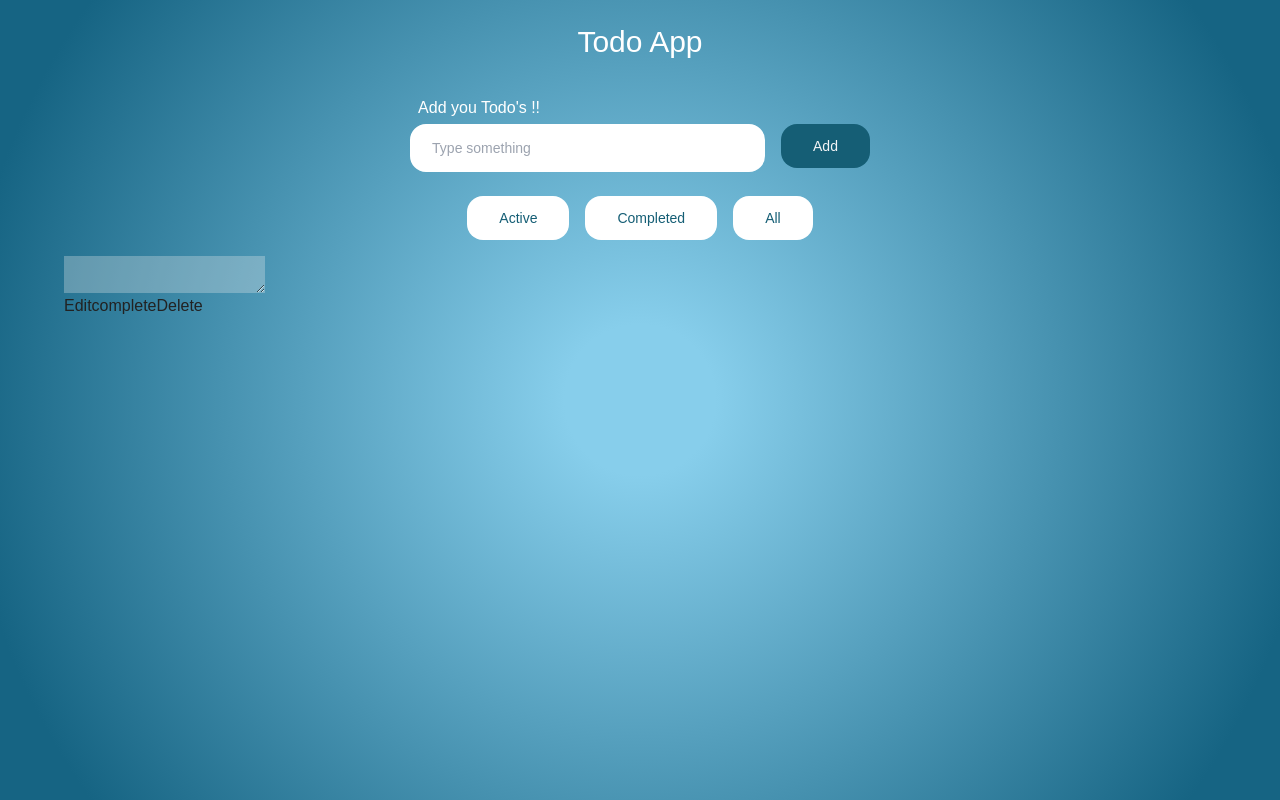
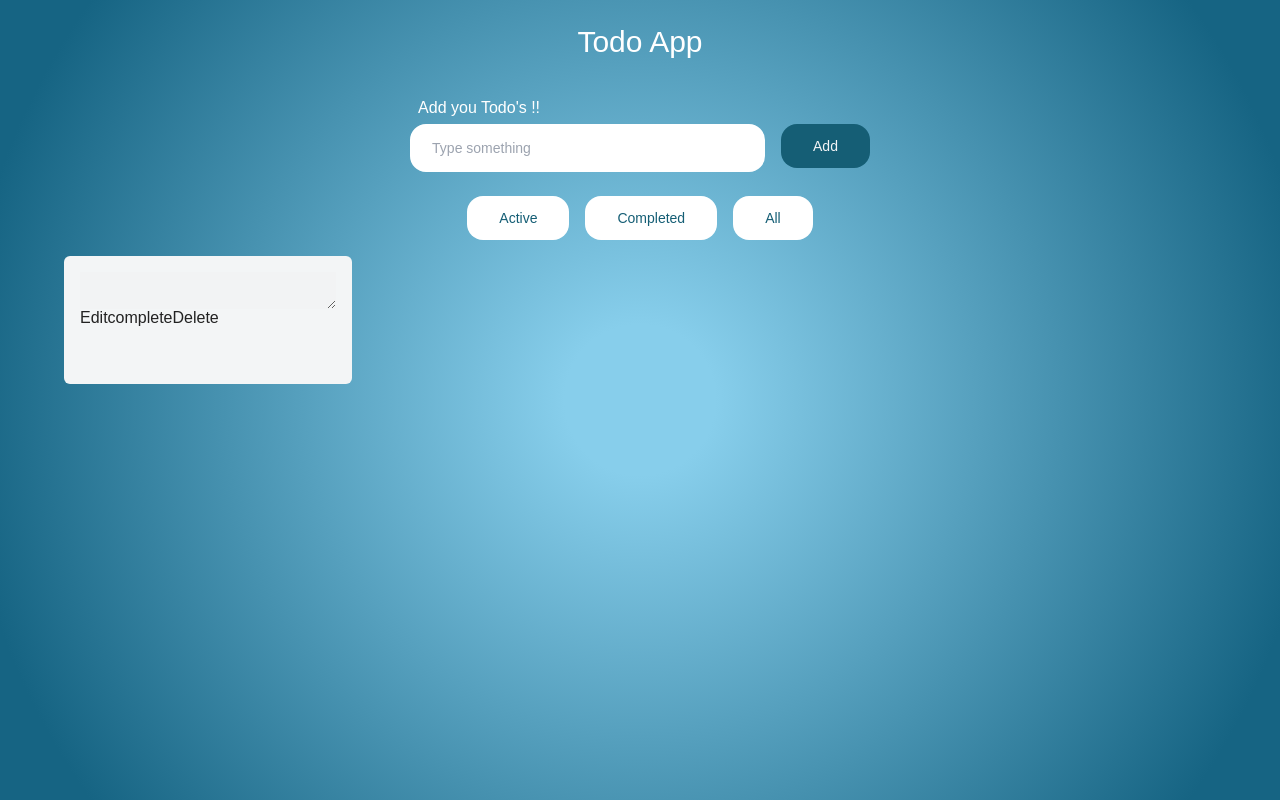
Before and after one commit to Rohan216437/ToDoList-JS, a React (Create React App) app: page / in a window 1280 px wide. Both pictures are taken after a click on the element "Add". Built offline with nearby package versions, Linux system fonts and the light colour scheme.

Commit message:
Update TodoItem.js

```diff
--- a/src/components/TodoItem.js
+++ b/src/components/TodoItem.js
@@ -20,7 +20,7 @@ const TodoItem = (props) => {
   }
 
   return (
-    <li key={item.id}>
+    <li key={item.id} className="flex flex-col bg-[#F3F5F6] m-0 mr-4 mb-4 h-32 w-72 rounded-md p-4 relative">
         <textarea
           ref={inputRef}
           disabled={inputRef}
```
